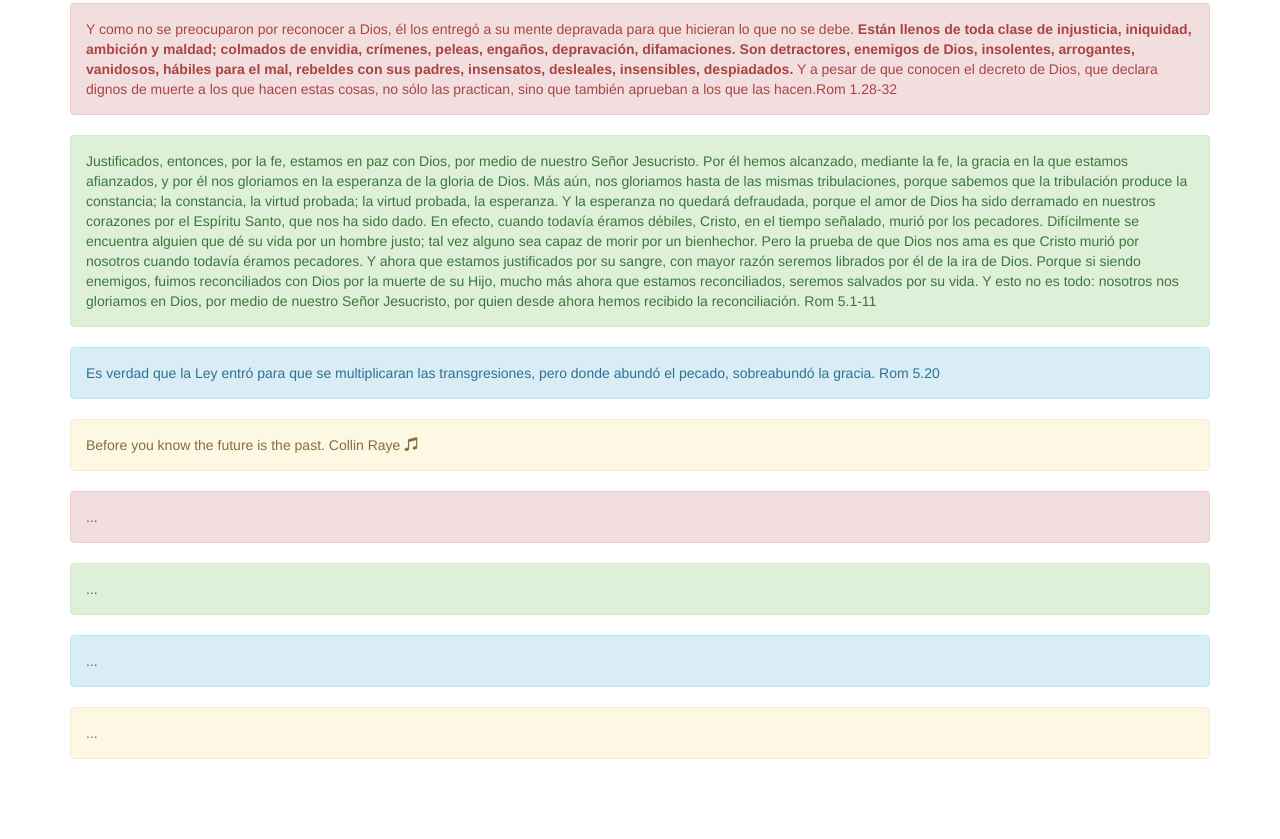
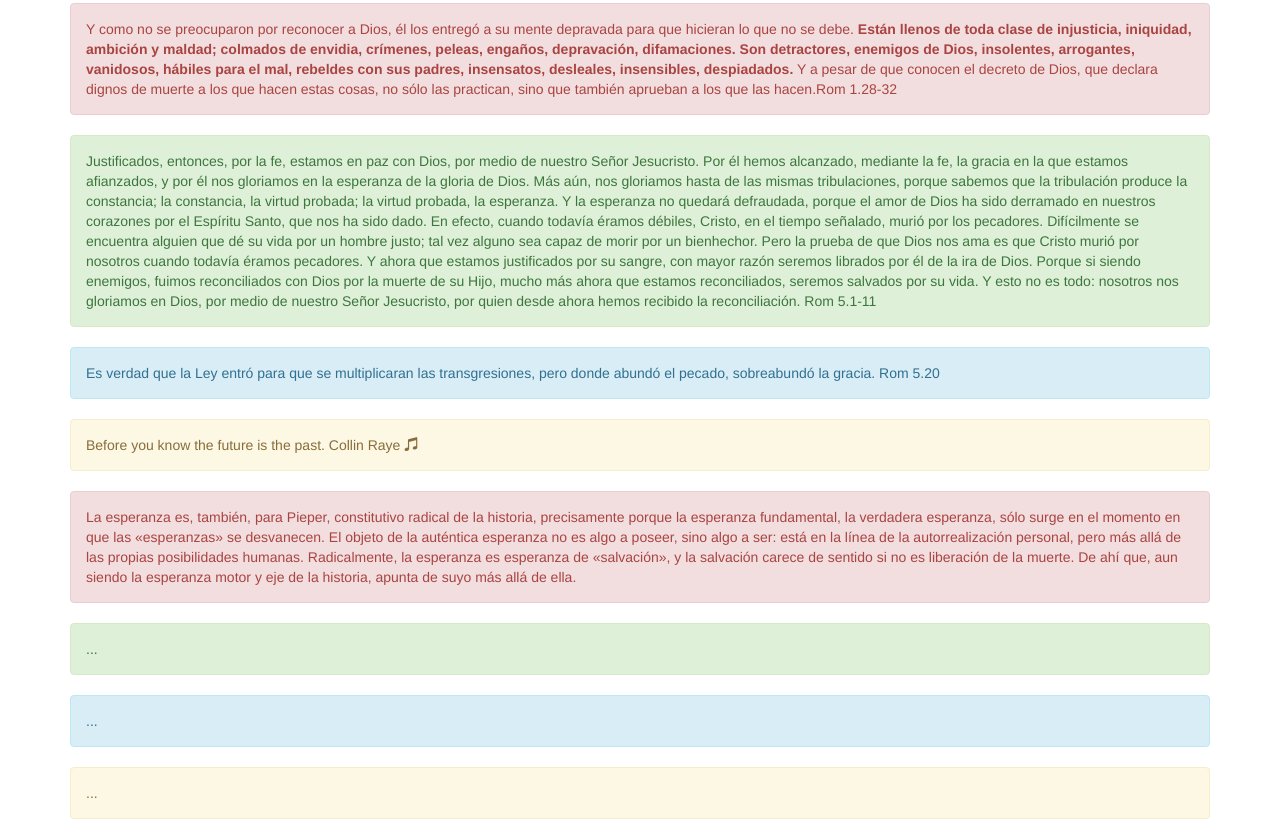
Before and after one commit to seastian/seastian.github.io.old, a plain HTML site: page index.html in a window 1280 px wide. Shown: the part 8246-9085 px from the top of the page. Before the commit the page ends 9025 px from the top, so only its background shows below. Drawn offline with nearby package versions, Linux system fonts and the light colour scheme.

Commit message:
Update index.html

```diff
--- a/index.html
+++ b/index.html
@@ -158,7 +158,7 @@
 	<div class="alert alert-success" role="alert">Justificados, entonces, por la fe, estamos en paz con Dios, por medio de nuestro Señor Jesucristo. Por él hemos alcanzado, mediante la fe, la gracia en la que estamos afianzados, y por él nos gloriamos en la esperanza de la gloria de Dios. Más aún, nos gloriamos hasta de las mismas tribulaciones, porque sabemos que la tribulación produce la constancia; la constancia, la virtud probada; la virtud probada, la esperanza. Y la esperanza no quedará defraudada, porque el amor de Dios ha sido derramado en nuestros corazones por el Espíritu Santo, que nos ha sido dado. En efecto, cuando todavía éramos débiles, Cristo, en el tiempo señalado, murió por los pecadores. Difícilmente se encuentra alguien que dé su vida por un hombre justo; tal vez alguno sea capaz de morir por un bienhechor. Pero la prueba de que Dios nos ama es que Cristo murió por nosotros cuando todavía éramos pecadores. Y ahora que estamos justificados por su sangre, con mayor razón seremos librados por él de la ira de Dios. Porque si siendo enemigos, fuimos reconciliados con Dios por la muerte de su Hijo, mucho más ahora que estamos reconciliados, seremos salvados por su vida. Y esto no es todo: nosotros nos gloriamos en Dios, por medio de nuestro Señor Jesucristo, por quien desde ahora hemos recibido la reconciliación. Rom 5.1-11</div>
     <div class="alert alert-info" role="alert">Es verdad que la Ley entró para que se multiplicaran las transgresiones, pero donde abundó el pecado, sobreabundó la gracia. Rom 5.20</div>
     <div class="alert alert-warning" role="alert">Before you know the future is the past. Collin Raye <span class="glyphicon glyphicon-music" aria-hidden="true"></span></div>
-    <div class="alert alert-danger" role="alert">...</div>
+    <div class="alert alert-danger" role="alert">La esperanza es, también, para Pieper, constitutivo radical de la historia, precisamente porque la esperanza fundamental, la verdadera esperanza, sólo surge en el momento en que las «esperanzas» se desvanecen. El objeto de la auténtica esperanza no es algo a poseer, sino algo a ser: está en la línea de la autorrealización personal, pero más allá de las propias posibilidades humanas. Radicalmente, la esperanza es esperanza de «salvación», y la salvación carece de sentido si no es liberación de la muerte. De ahí que, aun siendo la esperanza motor y eje de la historia, apunta de suyo más allá de ella.</div>
 	<div class="alert alert-success" role="alert">...</div>
     <div class="alert alert-info" role="alert">...</div>
 	<div class="alert alert-warning" role="alert">...</div>
```
